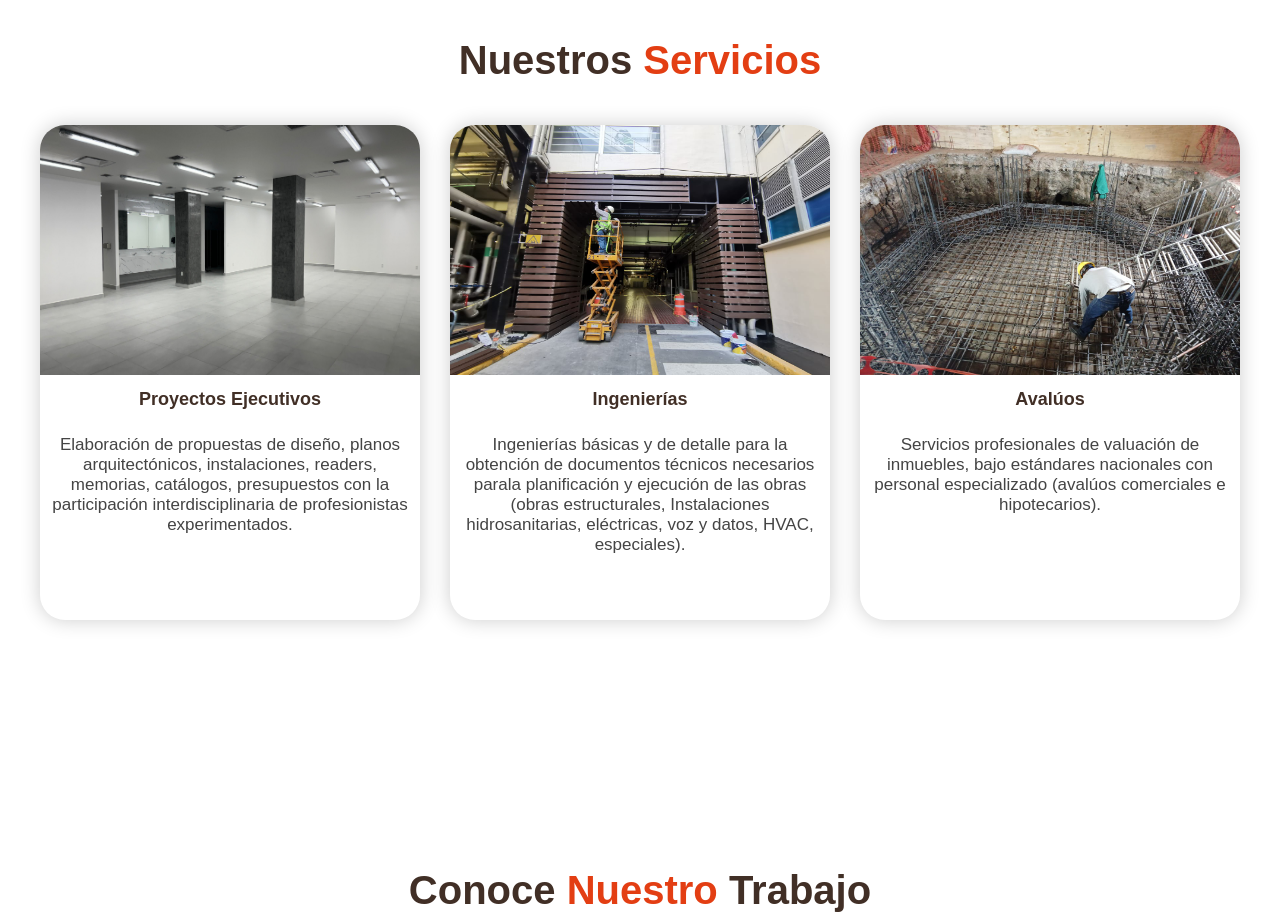
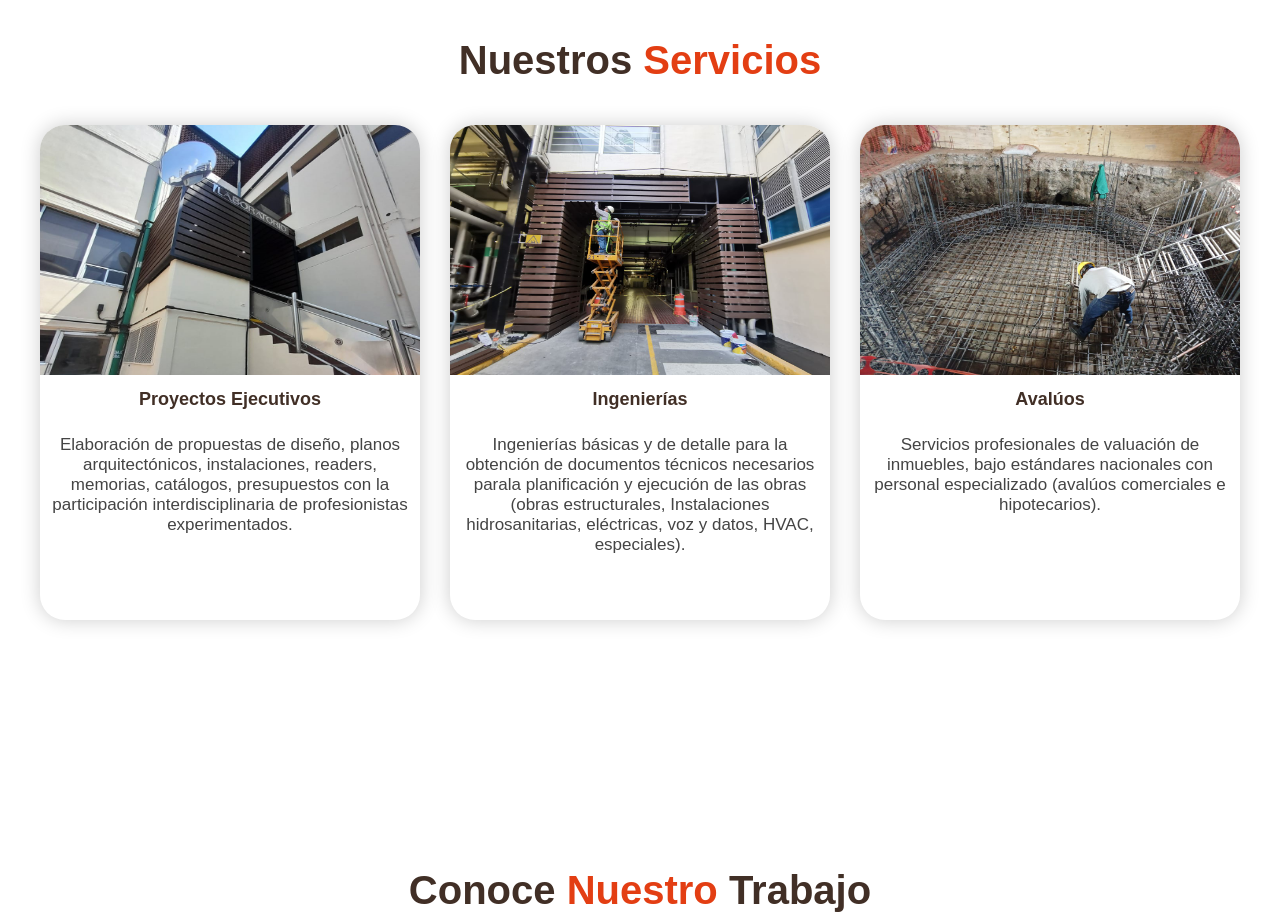
Before and after one commit to beenotech/demo, a plain HTML site: page index.html in a window 1280 px wide. Shown: the part 880-1802 px from the top of the page. Drawn offline with Linux system fonts and the light colour scheme.

Commit message:
Update index.html

```diff
--- a/index.html
+++ b/index.html
@@ -42,7 +42,7 @@
         <div class="services-content">
 
             <div class="service">
-                <img src="images/gallery2.jpg" alt="">
+                <img src="images/services1.jpg" alt="">
                 <div class="service-txt">
                     <h3>Proyectos Ejecutivos</h3>
                     <p>
```
